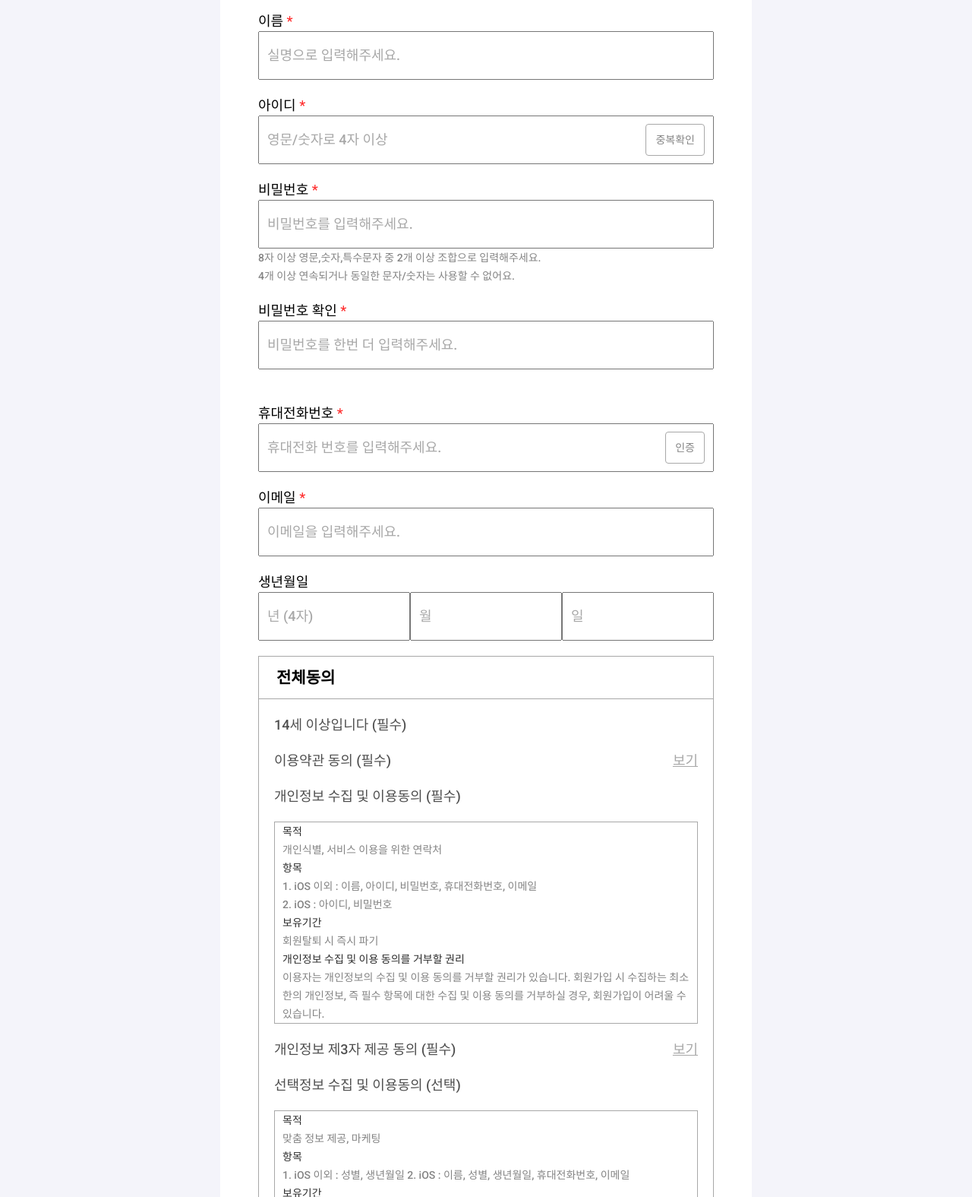
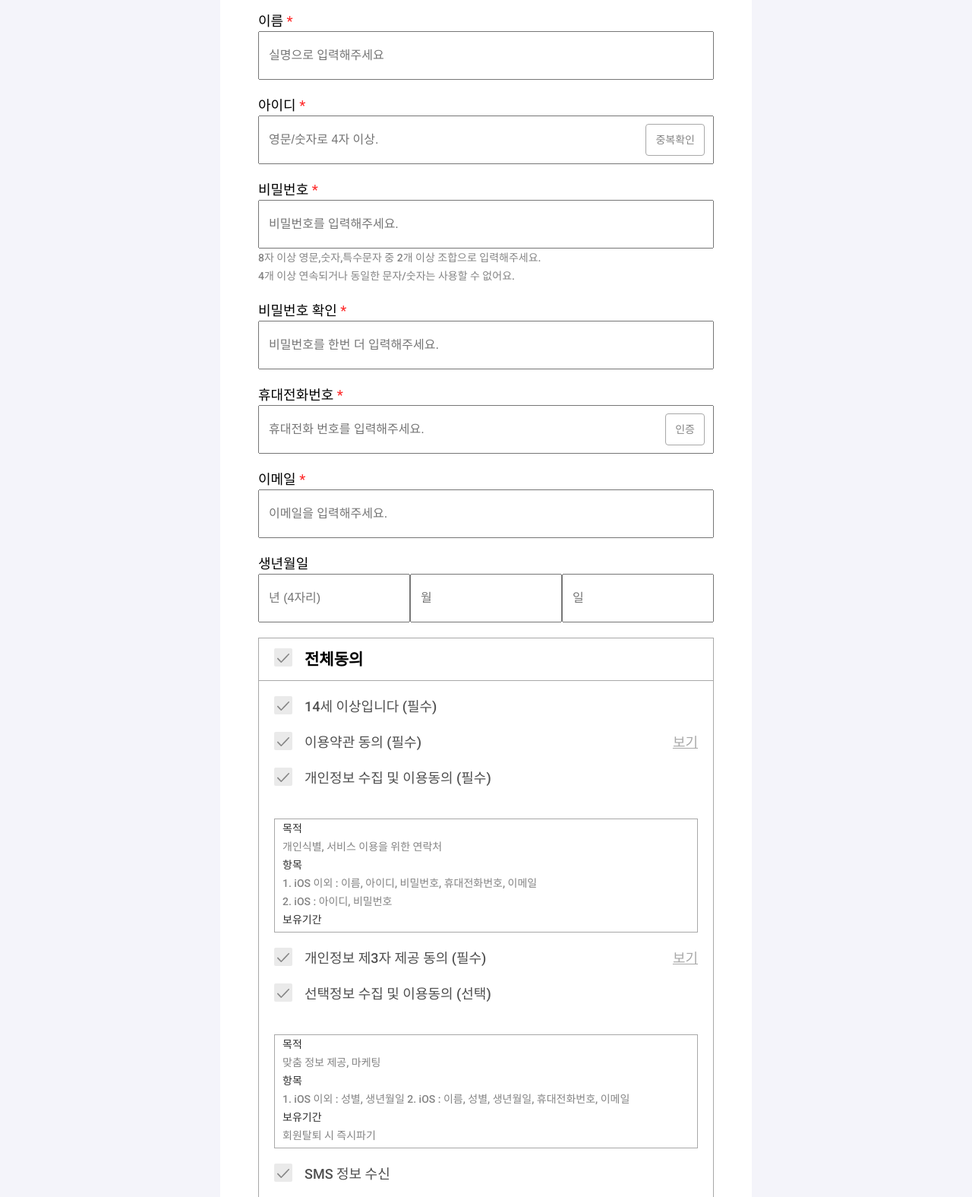
Before and after one commit to SeongSuTest/est_2nd_project, a plain HTML site: page signin.html in a window 1280 px wide. Shown: the part 377-1952 px from the top of the page at 76% size. Drawn offline with Linux system fonts and the light colour scheme; a web font is replaced by a local one.

Commit message:
feat: signin html css 수정

```diff
--- a/scss/signin.scss
+++ b/scss/signin.scss
@@ -10,10 +10,10 @@ main{
   display: flex;
   flex-direction: column;
   width: 700px;
-  height: 2218px;
   background: #fff;
   padding: 0 50px;
   margin: 0 auto;
+  border-bottom: 1px solid $g50;
   form > h3{
     padding: 27px 0;
   }
@@ -33,21 +33,11 @@ main{
   height: 70px;
   display: flex;
   align-items: center;
-  justify-content: space-evenly;
-  padding-right: 120px;
+  justify-content: space-around;
+  padding: 0 100px;
 }
-
 .formList label{
   position: relative;
-}
-.formList dd .hint{
-  position: absolute;
-  color:$g75;
-  padding: 18px 12px;
-  pointer-events: none;
-}
-.hide{   //선택시 hide로 가리기
-  display:none;
 }
 .formList dd:last-child{
   display: flex;
@@ -81,16 +71,17 @@ main{
 .hidden{
   opacity: 0;
   display: inline;
+  position: absolute;
 }
 .active{   // 비밀번호 불일치시
   opacity:1;
   display:block;
   color: $error;
+  position: relative;
 }
 .error{
   color: $error;
 }
-
 .see{
   text-decoration: underline;
   color:$g75;
@@ -99,6 +90,9 @@ main{
   border: 1px solid $g75;
   padding: 0 10px;
   margin-top: 20px;
+  overflow-y: scroll;
+  height: 150px;
+  margin-bottom: 20px;
   div p{
     color: $g100;
   }
@@ -112,13 +106,15 @@ main{
     display: none;
   }
   .top{
-    padding: 13px 0 12px 23px;
+    position: relative;
+    padding: 13px 0 12px 60px;
     border-bottom: 1px solid $g75;
   }
   ul{
+    position: relative;
     padding: 20px 20px 81px 20px;
     li{
-      padding-bottom: 20px;
+      padding: 0 00 20px 40px;
       label{
         color:$g200;
       }
@@ -128,9 +124,21 @@ main{
     }
   }
 }
-.termsList ul li:nth-child(2), li:nth-child(4){
+.termsList ul li:nth-child(2), li:nth-child(5){
   display: flex;
   justify-content: space-between;
+}
+.box{
+  position: absolute;
+  width: 24px;
+  height: 24px;
+  background: $g50;
+  border-radius: 2px;
+  left:20px;
+  padding: 6px 4px;
+}
+.box .aa{
+  background: $b300;
 }
 .big{
   width: 600px;
--- a/signin.html
+++ b/signin.html
@@ -11,9 +11,7 @@
 
 <body>
 
-  <header>
-    <!-- 헤더 -->
-  </header>
+  <header id="header"></header>
   <main>
     <section class="wrapper">
       <h2 class="title h2-tt">라운즈 회원가입</h2>
@@ -28,23 +26,20 @@
             <label for="username">이름 <span class="error">*</span></label>
           </dt>
           <dd>
-            <p class="hint body2-tt">실명으로 입력해주세요.</p>
-            <input type="text" id="username" name="username">
+            <input type="text" id="username" name="username" placeholder="실명으로 입력해주세요" required>
           </dd>
           <dt class="menu-tt">
             <label for="userId">아이디 <span class="error">*</span></label>
           </dt>
           <dd>
-            <p class="hint body2-tt">영문/숫자로 4자 이상</p>
-            <input type="text" id="userId" name="userId">
+            <input type="text" id="userId" name="userId" placeholder="영문/숫자로 4자 이상." required>
             <button type="button" class="sm desc-tt">중복확인</button>
           </dd>
           <dt class="menu-tt">
             <label for="password">비밀번호 <span class="error">*</span></label>
           </dt>
           <dd>
-            <p class="hint body2-tt">비밀번호를 입력해주세요.</p>
-            <input type="password" id="password" name="password">
+            <input type="password" id="password" name="password" placeholder="비밀번호를 입력해주세요." required>
             <p class="desc-tt pwHint">8자 이상 영문,숫자,특수문자 중 2개 이상 조합으로 입력해주세요.</p>
             <p class="desc-tt pwHint">4개 이상 연속되거나 동일한 문자/숫자는 사용할 수 없어요.</p>
           </dd>
@@ -52,61 +47,60 @@
             <label for="passwordConfirm">비밀번호 확인 <span class="error">*</span></label>
           </dt>
           <dd>
-            <p class="hint body2-tt">비밀번호를 한번 더 입력해주세요.</p>
-            <input type="password" id="passwordConfirm" name="passwordConfirm">
+            <input type="password" id="passwordConfirm" name="passwordConfirm" placeholder="비밀번호를 한번 더 입력해주세요." required>
             <p class="desc-tt hidden" aria-live=”polite”>비밀번호가 일치하지 않습니다.</p>
           </dd>
           <dt class="menu-tt">
             <label for="tel">휴대전화번호 <span class="error">*</span></label>
           </dt>
           <dd>
-            <p class="hint body2-tt">휴대전화 번호를 입력해주세요.</p>
-            <input type="tel" id="tel" name="tel">
+            <input type="tel" id="tel" name="tel" placeholder="휴대전화 번호를 입력해주세요." required>
             <button type="button" class="sm desc-tt">인증</button>
           </dd>
           <dt class="menu-tt">
             <label for="email">이메일 <span class="error">*</span></label>
           </dt>
           <dd>
-            <p class="hint body2-tt">이메일을 입력해주세요.</p>
-            <input type="email" id="email" name="email">
+            <input type="email" id="email" name="email" placeholder="이메일을 입력해주세요." required>
           </dd>
           <dt class="menu-tt">
             <label for="year">생년월일</label>
           </dt>
           <dd>
             <div>
-              <p class="hint body2-tt">년 (4자)</p>
-              <input type="text" id="year" name="year">
+              <input type="text" id="year" name="year" placeholder="년 (4자리)">
             </div>
             <div>
-              <p class="hint body2-tt">월</p>
-              <input type="text" id="month" name="month">
+              <input type="text" id="month" name="month" placeholder="월">
             </div>
             <div>
-              <p class="hint body2-tt">일</p>
-              <input type="text" id="day" name="day">
+              <input type="text" id="day" name="day" placeholder="일">
             </div>
           </dd>
         </dl>
         <div class="termsList">
           <div class="top">
             <input type="checkbox" id="agreeAll" name="agreeAll">
+            <span class="box"><img src="/images/signin/Vector (Stroke).png" alt=""></span>
             <label for="agreeAll" class="h4-tt">전체동의</label>
           </div>
           <ul>
             <li>
-              <input type="checkbox" id="age" name="age">
+              <input type="checkbox" id="age" name="age" required>
+              <span class="box"><img src="/images/signin/Vector (Stroke).png" alt=""></span>
               <label for="age" class="body2-tt">14세 이상입니다 (필수)</label>
             </li>
             <li>
-              <input type="checkbox" id="terms" name="terms">
+              <input type="checkbox" id="terms" name="terms" required>
+              <span class="box"><img src="/images/signin/Vector (Stroke).png" alt=""></span>
               <label for="terms" class="body2-tt">이용약관 동의 (필수)</label>
               <a href="" class="body2-tt see">보기</a>
             </li>
             <li>
-              <input type="checkbox" id="ind" name="ind">
+              <input type="checkbox" id="ind" name="ind" required>
+              <span class="box"><img src="/images/signin/Vector (Stroke).png" alt=""></span>
               <label for="ind" class="body2-tt">개인정보 수집 및 이용동의 (필수)</label>
+            </li>
             <div class="description desc-tt">
               <div>
                 <p>목적</p>
@@ -126,15 +120,17 @@
                 <p>이용자는 개인정보의 수집 및 이용 동의를 거부할 권리가 있습니다. 회원가입 시 수집하는 최소한의 개인정보, 즉 필수 항목에 대한 수집 및 이용 동의를 거부하실 경우, 회원가입이 어려울 수 있습니다.</p>
               </div>
             </div>
-            </li>
             <li>
-              <input type="checkbox" id="ano" name="ano">
+              <input type="checkbox" id="ano" name="ano" required>
+              <span class="box"><img src="/images/signin/Vector (Stroke).png" alt=""></span>
               <label for="ano" class="body2-tt">개인정보 제3자 제공 동의 (필수)</label>
               <a href="" class="body2-tt see">보기</a>
             </li>
             <li>
               <input type="checkbox" id="cho" name="cho">
+              <span class="box"><img src="/images/signin/Vector (Stroke).png" alt=""></span>
               <label for="cho" class="body2-tt">선택정보 수집 및 이용동의 (선택)</label>
+            </li>
             <div class="description desc-tt">
               <div>
                 <p>목적</p>
@@ -150,13 +146,14 @@
                 <p>회원탈퇴 시 즉시파기</p>
               </div>
             </div>
-            </li>
             <li>
               <input type="checkbox" id="sms" name="sms">
+              <span class="box"><img src="/images/signin/Vector (Stroke).png" alt=""></span>
               <label for="sms" class="body2-tt">SMS 정보 수신</label>
             </li>
             <li>
               <input type="checkbox" id="info" name="info">
+              <span class="box"><img src="/images/signin/Vector (Stroke).png" alt=""></span>
               <label for="info" class="body2-tt">이메일 정보 수신</label>
             </li>
           </ul>
@@ -165,8 +162,7 @@
       </form>
     </section>
   </main>
-  <footer>
-    <!-- 푸터 -->
-  </footer>
+  <footer id="footer"></footer>
+  <script type="module" src="/js/best.js"></script>
 </body>
 </html>
```
Also changed, not shown: css/signin.css, images/signin/Vector (Stroke).png (added), 1 other file. Lines whose indentation alone changed are shown as unchanged.
